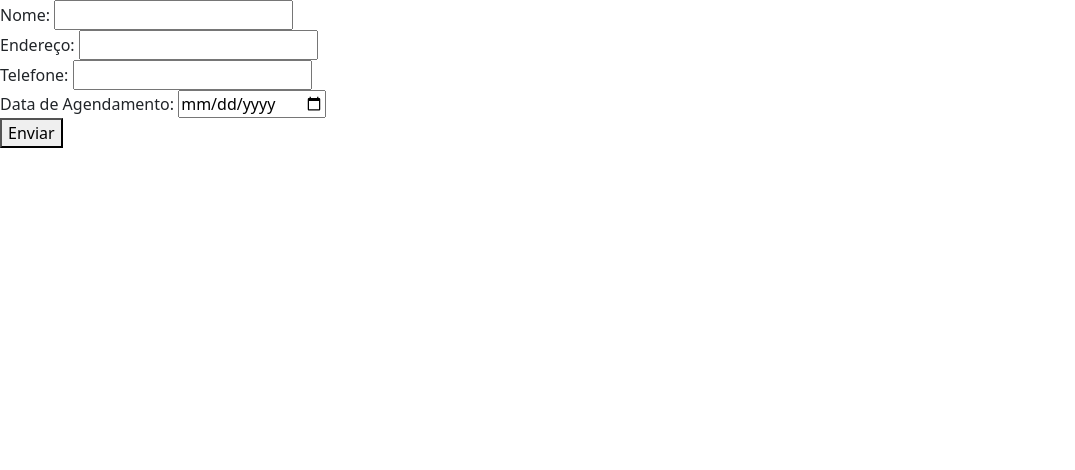
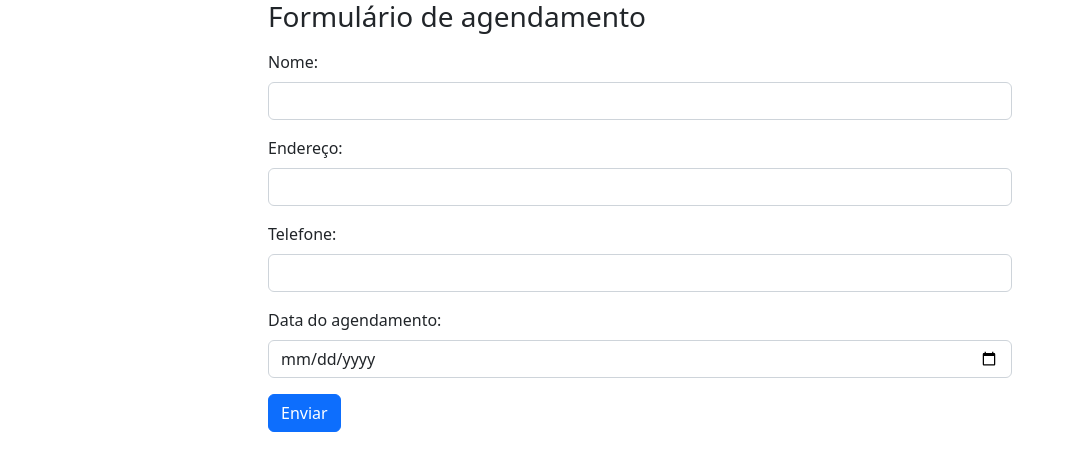
Before and after one commit to HeitorBraz/Prog.Web, a website: page atividade6/views/index.html in a window 1280 px wide. Shown: the whole page, without its empty margins (0-1075 px from the left). Drawn offline with nearby package versions, Linux system fonts and the light colour scheme.

Commit message:
Atividade 6

```diff
--- a/atividade6/package.json
+++ b/atividade6/package.json
@@ -10,6 +10,7 @@
   "license": "ISC",
   "dependencies": {
     "body-parser": "^1.20.2",
-    "express": "^4.18.2"
+    "express": "^4.18.2",
+    "mustache-express": "^1.3.2"
   }
 }
--- a/atividade6/views/index.html
+++ b/atividade6/views/index.html
@@ -2,27 +2,35 @@
 <html>
 <head>
     <title>Formulário</title>
-    <link rel="stylesheet" href="https://stackpath.bootstrapcdn.com/bootstrap/5.0.0-beta1/css/bootstrap.min.css">
+    <meta charset="UTF-8">
+    <meta name="viewport" content="width=device-width, initial-scale=1">
+    <link href="https://cdn.jsdelivr.net/npm/bootstrap@5.2.3/dist/css/bootstrap.min.css" rel="stylesheet">
+    <script src="https://cdn.jsdelivr.net/npm/bootstrap@5.2.3/dist/js/bootstrap.bundle.min.js"></script>
 </head>
 <body>
-    <form action="/dados" method="post">
-        <div class="form-group">
-            <label for="nome">Nome:</label>
-            <input type="text" id="nome" name="nome">
+    <div class="container">
+        <div class="col-8 offset-2">
+            <h3>Formulário de agendamento</h3>
+            <form action="/dados" method="post">
+                <div class="mb-3 mt-3">
+                    <label for="nome" class="form-label">Nome:</label>
+                    <input type="text" class="form-control" id="nome" name="nome">
+                </div>
+                <div class="mb-3 mt-3">
+                    <label for="endereco" class="form-label">Endereço:</label>
+                    <input type="text" class="form-control" id="endereco" name="endereco">
+                </div>
+                <div class="mb-3 mt-3">
+                    <label for="telefone" class="form-label">Telefone:</label>
+                    <input type="text" class="form-control" id="telefone" name="telefone">
+                </div>
+                <div class="mb-3 mt-3">
+                    <label for="data_agendamento" class="form-label">Data do agendamento:</label>
+                    <input type="date" class="form-control" id="data_agendamento" name="data_agendamento">
+                </div>
+                <button type="submit" class="btn btn-primary">Enviar</button>
+            </form>
         </div>
-        <div class="form-group">
-            <label for="endereco">Endereço:</label>
-            <input type="text" id="endereco" name="endereco">
-        </div>
-        <div class="form-group">
-            <label for="telefone">Telefone:</label>
-            <input type="text" id="telefone" name="telefone">
-        </div>
-        <div class="form-group">
-            <label for="data">Data de Agendamento:</label>
-            <input type="date" id="data" name="data">
-        </div>
-        <button type="submit">Enviar</button>
-    </form>
+    </div>
 </body>
 </html>
```
Also changed, not shown: atividade6/app.js (+29 -1 lines), atividade6/views/dados.html (+23 -6 lines).
